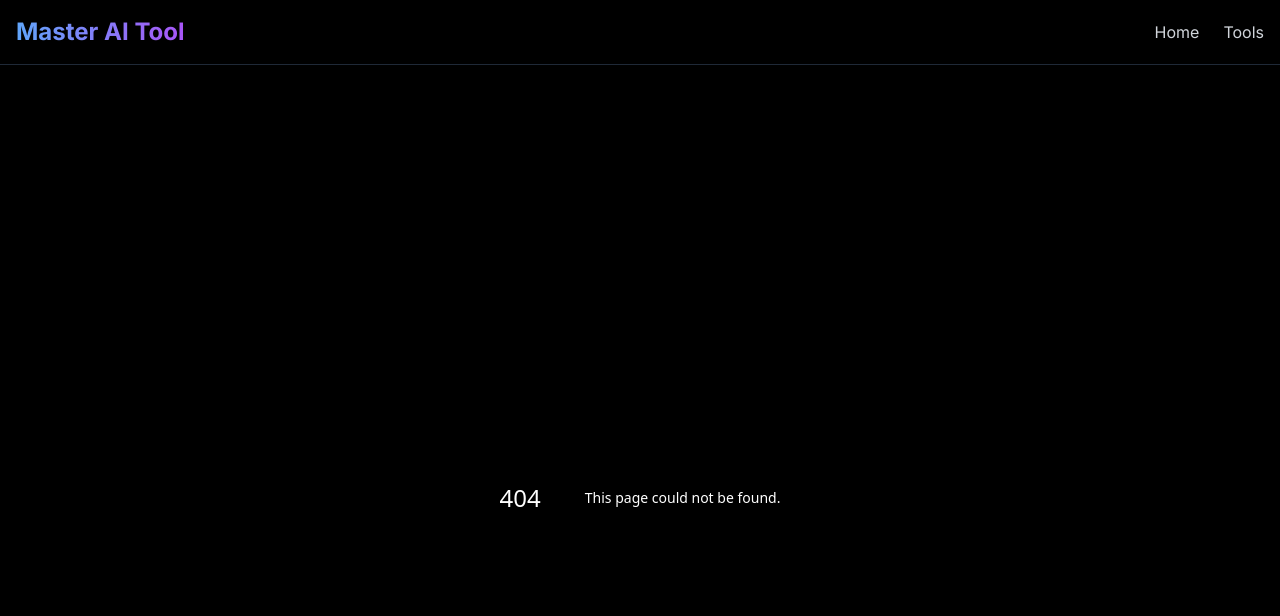
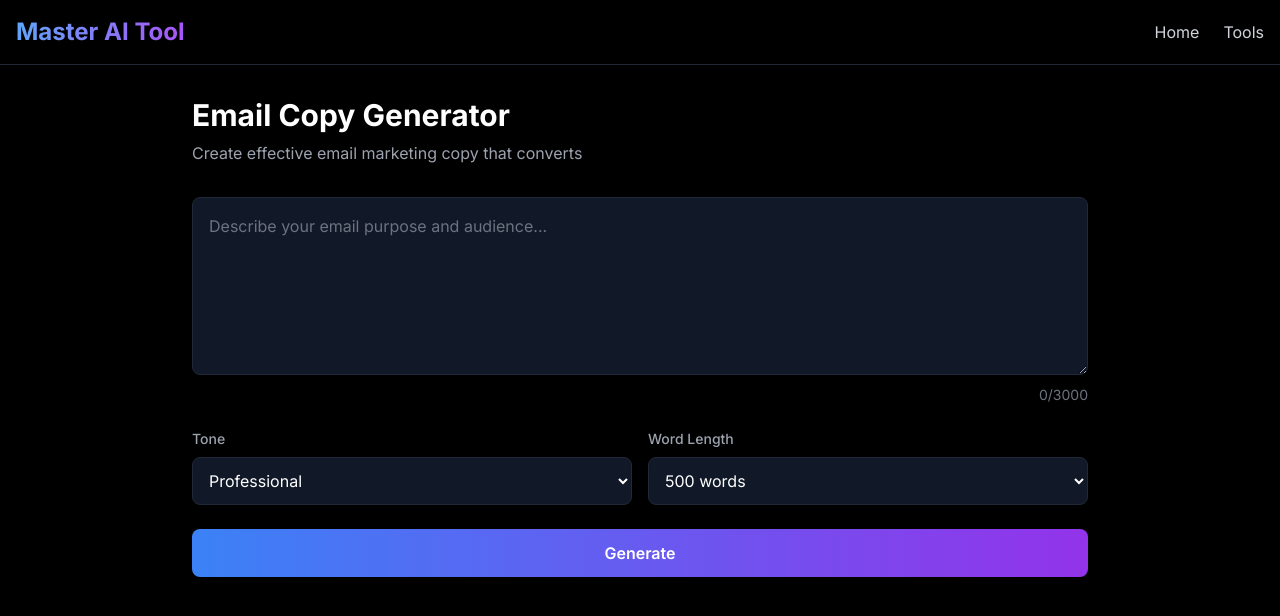
Before and after one commit to shivsingh9555564990-ai/ToolsZera, a Next.js app: page /email-copy-generator in a window 1280 px wide. Before the commit this address had no page. Shown: the top 616 px of the page. Built offline with nearby package versions, Linux system fonts and the light colour scheme.

Commit message:
Add Email Copy Generator page component

```diff
--- /dev/null
+++ b/app/email-copy-generator/page.tsx
@@ -0,0 +1,16 @@
+import ToolForm from '@/components/ToolForm'
+
+export default function EmailCopyGeneratorPage() {
+  return (
+    <div className="max-w-4xl mx-auto space-y-8">
+      <div>
+        <h1 className="text-3xl font-bold mb-2">Email Copy Generator</h1>
+        <p className="text-gray-400">Create effective email marketing copy that converts</p>
+      </div>
+      <ToolForm
+        toolType="email-copy-generator"
+        placeholder="Describe your email purpose and audience..."
+      />
+    </div>
+  )
+}
```
